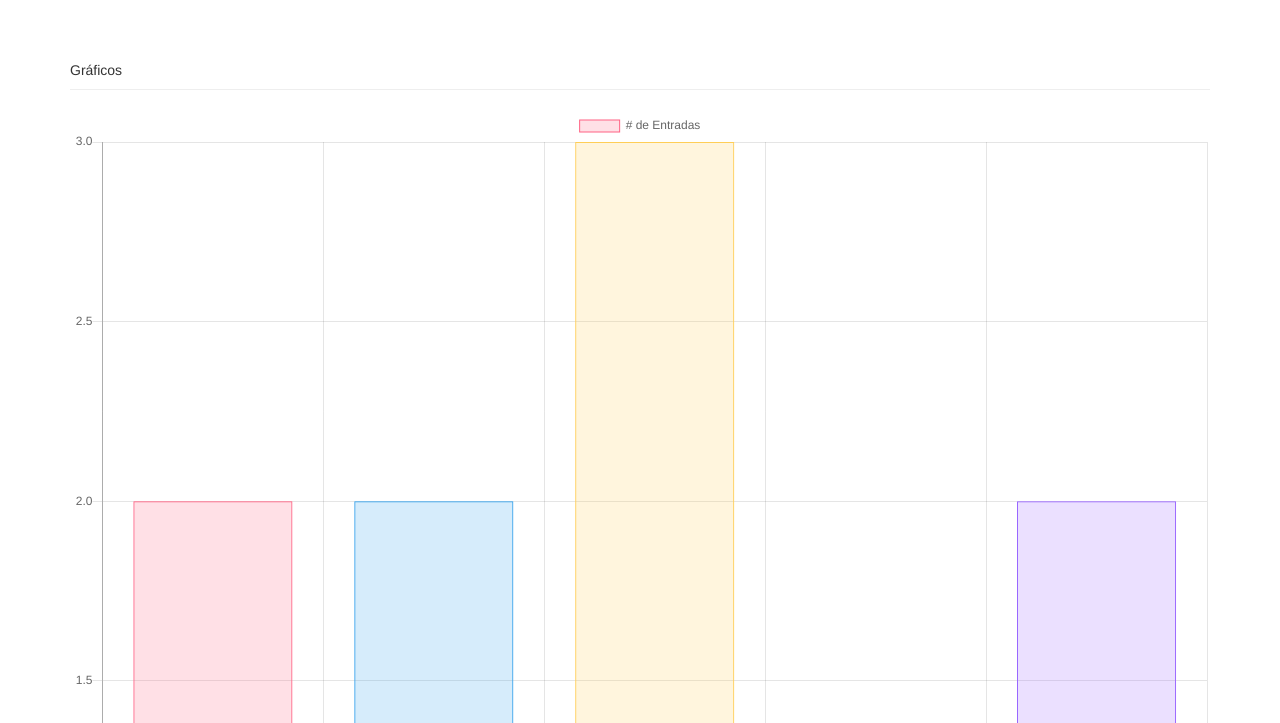
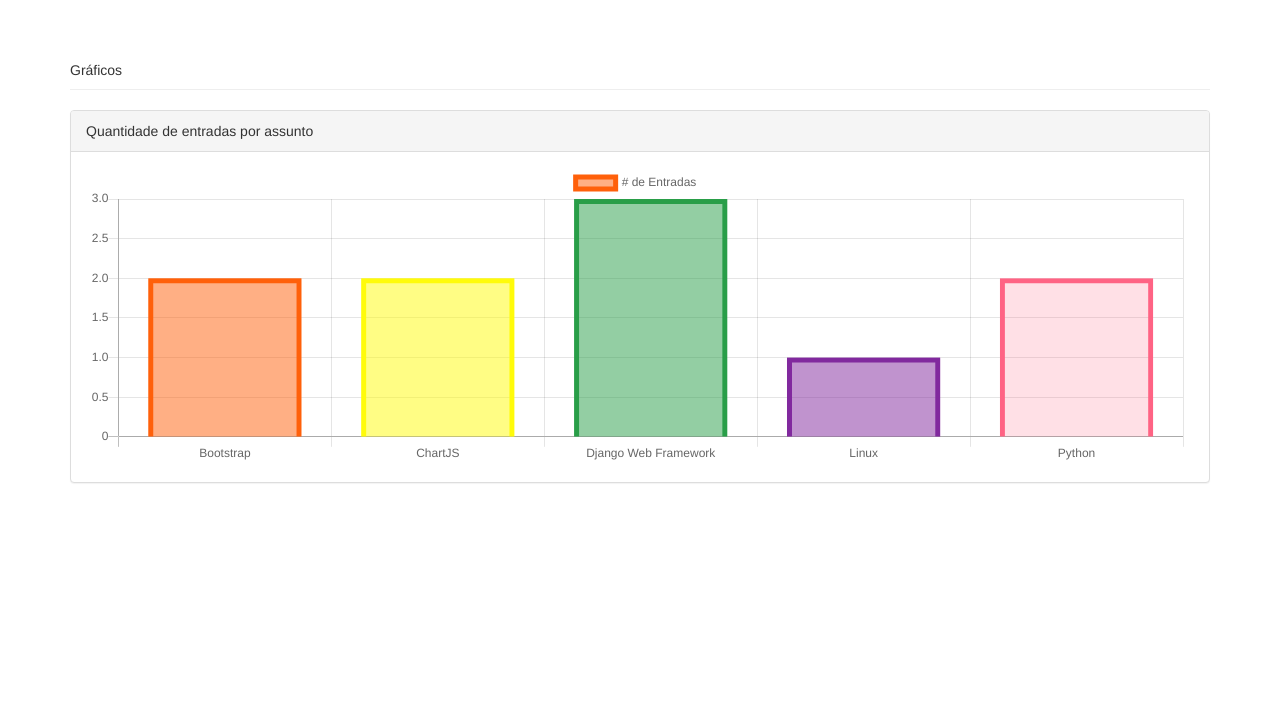
Before and after one commit to tv-nieri/knowledge_pool, a Django app: page /graficos in a window 1280 px wide. Shown: the part 51-774 px from the top of the page. After the commit the page ends 534 px from the top, so only its background shows below. Run offline with Django 3.2, Linux system fonts and the light colour scheme; a user stored in the database is signed in; data comes from the database, SQL or seed files in the repository; both versions use the stored data as it was after the commit; some libraries are stand-ins or nearby versions.

Commit message:
Add chart style

```diff
--- a/knowledge_pool/templates/knowledge_pool/graficos.html
+++ b/knowledge_pool/templates/knowledge_pool/graficos.html
@@ -7,12 +7,22 @@
 {% endblock header %}
 
 {% block content %}
-    <canvas id="assuntosComMaisEntradas" width="50" height="50"></canvas>
+
+    <div class="panel panel-default">
+      <div class="panel-heading">Quantidade de entradas por assunto</div>
+      <div class="panel-body">
+        <canvas id="assuntosComMaisEntradas"></canvas>
+      </div>
+    </div>
+
+
 {% endblock content %}
 
 {% block scripts %}
     <script>
-        var ctx = document.getElementById("assuntosComMaisEntradas");
+        var ctx = document.getElementById("assuntosComMaisEntradas").getContext("2d");
+        ctx.canvas.width = 1100;
+        ctx.canvas.height = 300;
         var titulos = JSON.parse('{{ titulos|safe }}');
         var entradas = JSON.parse('{{ entradas|safe }}');
         var myChart = new Chart(ctx, {
@@ -23,6 +33,10 @@
                     label: '# de Entradas',
                     data: entradas,
                     backgroundColor: [
+                        'rgba(255, 96, 10, 0.5)',
+                        'rgba(255, 251, 10, 0.5)',
+                        'rgba(41, 158, 72, 0.5)',
+                        'rgba(129, 41, 158, 0.5)',
                         'rgba(255, 99, 132, 0.2)',
                         'rgba(54, 162, 235, 0.2)',
                         'rgba(255, 206, 86, 0.2)',
@@ -31,6 +45,10 @@
                         'rgba(255, 159, 64, 0.2)'
                     ],
                     borderColor: [
+                        'rgba(255, 96, 10, 1)',
+                        'rgba(255, 251, 10, 1)',
+                        'rgba(41, 158, 72, 1)',
+                        'rgba(129, 41, 158, 1)',
                         'rgba(255,99,132,1)',
                         'rgba(54, 162, 235, 1)',
                         'rgba(255, 206, 86, 1)',
@@ -38,10 +56,12 @@
                         'rgba(153, 102, 255, 1)',
                         'rgba(255, 159, 64, 1)'
                     ],
-                    borderWidth: 1
+                    borderWidth: 5
                 }]
             },
             options: {
+                responsive: false,
+                maintainAspectRatio: true,
                 scales: {
                     yAxes: [{
                         ticks: {
```
Also changed, not shown: db.sqlite3.
